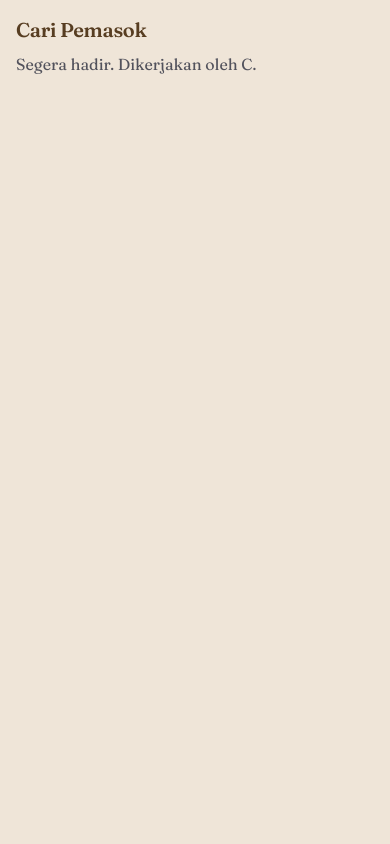
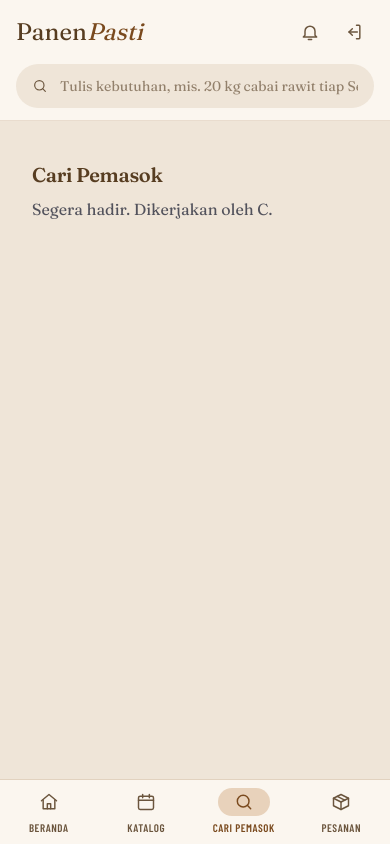
Before and after one commit to dhanesmd3/PanenPasti, a Next.js app: page /pembeli/cari in a window 390 px wide. Built offline with nearby package versions, Linux system fonts and the light colour scheme.

Commit message:
feat: add buyer layout, navigation, and home page

```diff
--- /dev/null
+++ b/app/pembeli/layout.tsx
@@ -0,0 +1,58 @@
+import Link from "next/link";
+import { Suspense } from "react";
+import { NavAtas, NavBawah, TombolKeluar } from "@/components/pembeli/NavPembeli";
+import { Ikon } from "@/components/ui/Ikon";
+
+function KotakCari({ id, className = "" }: { id: string; className?: string }) {
+  return (
+    <form action="/pembeli/cari" role="search" className={`relative ${className}`}>
+      <label htmlFor={id} className="sr-only">
+        Tulis kebutuhan
+      </label>
+      <span className="pointer-events-none absolute inset-y-0 left-4 flex items-center text-redup">
+        <Ikon nama="cari" className="size-4" />
+      </span>
+      <input
+        id={id}
+        name="q"
+        placeholder="Tulis kebutuhan, mis. 20 kg cabai rawit tiap Senin"
+        className="h-11 w-full rounded-full bg-latar pr-4 pl-11 text-sm text-teks placeholder:text-redup/70 focus:ring-4 focus:ring-terakota/25 focus:outline-none"
+      />
+    </form>
+  );
+}
+
+export default function Layout({ children }: LayoutProps<"/pembeli">) {
+  return (
+    <div className="flex flex-1 flex-col pb-24 lg:pb-12">
+      <header className="sticky top-0 z-20 border-b border-garis/70 bg-kartu/95 backdrop-blur">
+        <div className="mx-auto flex h-16 max-w-6xl items-center gap-4 px-4">
+          <Link href="/pembeli" className="shrink-0 font-serif text-2xl leading-none">
+            Panen<span className="text-daun italic">Pasti</span>
+          </Link>
+          <KotakCari id="q-cari-lebar" className="hidden flex-1 md:block" />
+          <Suspense>
+            <NavAtas />
+          </Suspense>
+          <div className="ml-auto flex items-center gap-1 md:ml-0">
+            <Link
+              href="/notifikasi"
+              aria-label="Notifikasi"
+              className="flex size-10 items-center justify-center rounded-full text-redup transition hover:bg-pasir/60 hover:text-teks"
+            >
+              <Ikon nama="lonceng" />
+            </Link>
+            <TombolKeluar />
+          </div>
+        </div>
+        <div className="px-4 pb-3 md:hidden">
+          <KotakCari id="q-cari-hp" />
+        </div>
+      </header>
+      <main className="mx-auto flex w-full max-w-6xl flex-1 flex-col gap-6 px-4 py-6 md:py-8">{children}</main>
+      <Suspense>
+        <NavBawah />
+      </Suspense>
+    </div>
+  );
+}
--- /dev/null
+++ b/app/pembeli/loading.tsx
@@ -0,0 +1,6 @@
+import { Memuat } from "@/components/ui/Keadaan";
+
+// Juga jadi batas Suspense: halaman yang membaca tanggal hari ini dirender per kunjungan, bukan saat build.
+export default function Loading() {
+  return <Memuat />;
+}
--- a/app/pembeli/page.tsx
+++ b/app/pembeli/page.tsx
@@ -1,5 +1,85 @@
-import SegeraHadir from "@/components/SegeraHadir";
+"use client";
 
+import Link from "next/link";
+import { kelasTombol } from "@/components/ui/Button";
+import { Ikon, type NamaIkon } from "@/components/ui/Ikon";
+import { IlustrasiLadang } from "@/components/ui/IlustrasiLadang";
+import { Galat, Kosong, MemuatGrid } from "@/components/ui/Keadaan";
+import { ambilListingMendatang, KartuListing, KELAS_GRID_PRODUK } from "@/components/pembeli/listing";
+import { useKecamatan, useMuat } from "@/lib/klien";
+import { hariIniWib } from "@/lib/tanggal";
+
+const PINTASAN: { href: string; ikon: NamaIkon; judul: string; teks: string }[] = [
+  { href: "/pembeli/cari", ikon: "kilau", judul: "Cari Pemasok", teks: "Tulis kebutuhan, dicocokkan otomatis" },
+  { href: "/pembeli/katalog", ikon: "kalender", judul: "Katalog Musiman", teks: "Semua panen yang akan datang" },
+  { href: "/pembeli/pesanan", ikon: "paket", judul: "Pesanan Saya", teks: "Status & kontak penjual" },
+  { href: "/notifikasi", ikon: "lonceng", judul: "Notifikasi", teks: "Kabar terbaru pesanan" },
+];
+
+// shortcut: alert surplus menyusul (Hari 5).
 export default function Page() {
-  return <SegeraHadir judul="Beranda Pembeli" pemilik="C" />;
+  const kecamatan = useKecamatan();
+  const { data, galat, memuat, muatUlang } = useMuat(() => ambilListingMendatang({ dari: hariIniWib(), batas: 10 }));
+
+  return (
+    <>
+      <section className="relative isolate flex min-h-72 flex-col items-start justify-end gap-4 overflow-hidden rounded-3xl p-6 shadow-sm md:min-h-96 md:p-10">
+        <IlustrasiLadang className="absolute inset-0 -z-10 size-full" />
+        <div aria-hidden className="absolute inset-0 -z-10 bg-gradient-to-t from-teks/75 via-teks/25 to-transparent" />
+        <div className="flex max-w-xl flex-col gap-2 text-kartu">
+          <h1 className="font-serif text-3xl leading-tight md:text-5xl">Amankan bahan baku sebelum harga naik</h1>
+          <p className="text-kartu/90 md:text-lg">Pre-order langsung dari petani, harga ditentukan petani.</p>
+        </div>
+        <Link href="/pembeli/cari" className={kelasTombol("utama")}>
+          Cari pemasok <Ikon nama="panah" className="size-4" />
+        </Link>
+      </section>
+
+      <ul className="grid grid-cols-2 gap-3 md:grid-cols-4 md:gap-4">
+        {PINTASAN.map((p) => (
+          <li key={p.href}>
+            <Link
+              href={p.href}
+              className="group flex h-full flex-col gap-3 rounded-2xl bg-kartu p-4 shadow-sm transition hover:-translate-y-0.5 hover:shadow-md"
+            >
+              <span className="flex size-10 items-center justify-center rounded-full bg-pasir/70 text-daun">
+                <Ikon nama={p.ikon} />
+              </span>
+              <span>
+                <span className="block font-serif text-base leading-snug group-hover:text-daun">{p.judul}</span>
+                <span className="block text-xs text-redup">{p.teks}</span>
+              </span>
+            </Link>
+          </li>
+        ))}
+      </ul>
+
+      <section className="flex flex-col gap-4">
+        <div className="flex items-end justify-between">
+          <div>
+            <h2 className="font-serif text-2xl md:text-3xl">Panen terdekat</h2>
+            <p className="text-sm text-redup">Pesan sekarang, diambil saat panen.</p>
+          </div>
+          <Link href="/pembeli/katalog" className="label-cetak flex items-center gap-1 text-sm text-daun hover:underline">
+            Lihat semua <Ikon nama="panah" className="size-4" />
+          </Link>
+        </div>
+        {memuat ? (
+          <MemuatGrid jumlah={5} className={KELAS_GRID_PRODUK} />
+        ) : galat ? (
+          <Galat pesan={galat} ulangi={muatUlang} />
+        ) : !data?.length ? (
+          <Kosong judul="Belum ada panen mendatang">Cek lagi nanti, petani menambah panen setiap minggu.</Kosong>
+        ) : (
+          <ul className={KELAS_GRID_PRODUK}>
+            {data.map((d) => (
+              <li key={d.listing.id}>
+                <KartuListing data={d} kecamatan={d.penjual ? kecamatan.get(d.penjual.kecamatan_id) : undefined} />
+              </li>
+            ))}
+          </ul>
+        )}
+      </section>
+    </>
+  );
 }
--- /dev/null
+++ b/app/pembeli/template.tsx
@@ -0,0 +1,4 @@
+// Template dipasang ulang setiap pindah halaman, jadi isi halaman muncul dengan gerak halus.
+export default function Template({ children }: { children: React.ReactNode }) {
+  return <div className="animasi-muncul flex flex-col gap-6">{children}</div>;
+}
--- /dev/null
+++ b/components/pembeli/NavPembeli.tsx
@@ -0,0 +1,87 @@
+"use client";
+
+import Link from "next/link";
+import { usePathname, useRouter } from "next/navigation";
+import { Ikon, type NamaIkon } from "@/components/ui/Ikon";
+
+const MENU: { href: string; label: string; ikon: NamaIkon }[] = [
+  { href: "/pembeli", label: "Beranda", ikon: "rumah" },
+  { href: "/pembeli/katalog", label: "Katalog", ikon: "kalender" },
+  { href: "/pembeli/cari", label: "Cari Pemasok", ikon: "cari" },
+  { href: "/pembeli/pesanan", label: "Pesanan", ikon: "paket" },
+];
+
+function useAktif() {
+  const path = usePathname();
+  return (href: string) => (href === "/pembeli" ? path === href : path.startsWith(href));
+}
+
+/** Menu di header, hanya layar lebar. */
+export function NavAtas() {
+  const aktif = useAktif();
+  return (
+    <nav aria-label="Menu pembeli" className="hidden items-center gap-1 lg:flex">
+      {MENU.map((m) => (
+        <Link
+          key={m.href}
+          href={m.href}
+          aria-current={aktif(m.href) ? "page" : undefined}
+          className={`label-cetak rounded-full px-3.5 py-2 text-sm transition ${
+            aktif(m.href) ? "bg-pasir text-teks" : "text-redup hover:bg-pasir/50 hover:text-teks"
+          }`}
+        >
+          {m.label}
+        </Link>
+      ))}
+    </nav>
+  );
+}
+
+/** Navigasi bawah, hanya di HP & tablet. */
+export function NavBawah() {
+  const aktif = useAktif();
+  return (
+    <nav
+      aria-label="Menu pembeli"
+      className="fixed inset-x-0 bottom-0 z-20 border-t border-garis bg-kartu/95 backdrop-blur lg:hidden"
+    >
+      <ul className="mx-auto grid max-w-lg grid-cols-4">
+        {MENU.map((m) => (
+          <li key={m.href}>
+            <Link
+              href={m.href}
+              aria-current={aktif(m.href) ? "page" : undefined}
+              className={`label-cetak flex min-h-16 flex-col items-center justify-center gap-1 text-[11px] ${
+                aktif(m.href) ? "text-daun" : "text-redup"
+              }`}
+            >
+              <span className={`rounded-full px-4 py-1 ${aktif(m.href) ? "bg-pasir" : ""}`}>
+                <Ikon nama={m.ikon} />
+              </span>
+              {m.label}
+            </Link>
+          </li>
+        ))}
+      </ul>
+    </nav>
+  );
+}
+
+export function TombolKeluar() {
+  const router = useRouter();
+  async function keluar() {
+    await fetch("/api/auth/keluar", { method: "POST" }).catch(() => null);
+    router.replace("/");
+    router.refresh();
+  }
+  return (
+    <button
+      type="button"
+      onClick={keluar}
+      aria-label="Keluar"
+      className="flex size-10 items-center justify-center rounded-full text-redup transition hover:bg-pasir/60 hover:text-teks"
+    >
+      <Ikon nama="keluar" />
+    </button>
+  );
+}
```
